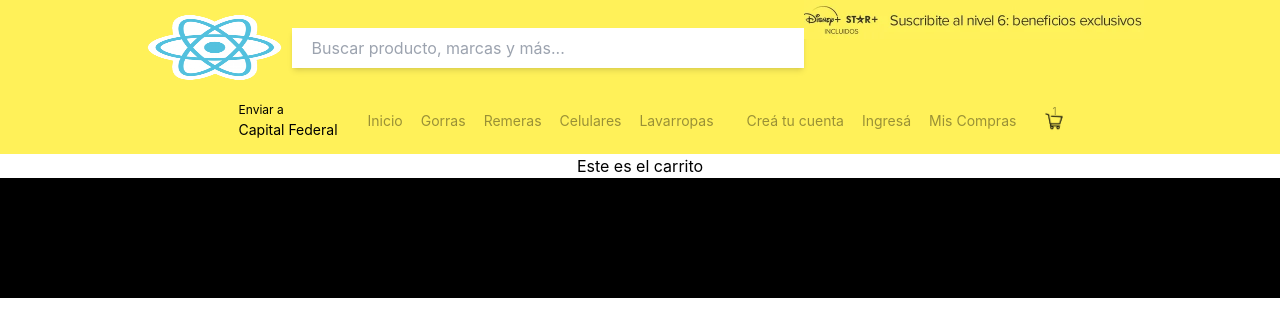
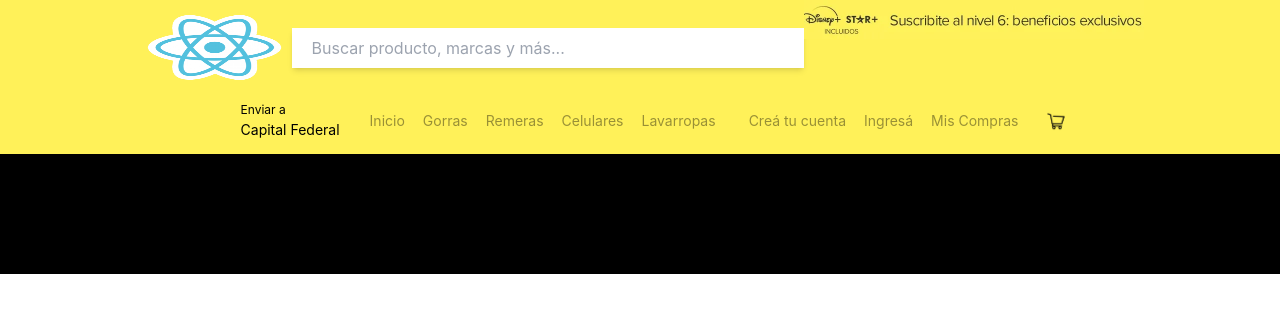
Before and after one commit to DanielTorres-github/e-commerce-CoderHouse, a React (Create React App) app: page /carrito in a window 1280 px wide. Shown: the top 336 px of the page. Built offline with nearby package versions, Linux system fonts and the light colour scheme.

Commit message:
Carrito se actualiza con Context

```diff
--- a/package.json
+++ b/package.json
@@ -7,6 +7,7 @@
     "@testing-library/jest-dom": "^5.16.4",
     "@testing-library/react": "^13.1.1",
     "@testing-library/user-event": "^13.5.0",
+    "firebase": "^9.8.1",
     "react": "^18.0.0",
     "react-dom": "^18.0.0",
     "react-router-dom": "^6.3.0",
--- a/src/components/Carrito/Carrito.jsx
+++ b/src/components/Carrito/Carrito.jsx
@@ -1,15 +1,17 @@
-import React from 'react';
+import React, { useContext } from 'react';
 import { Link } from "react-router-dom"
+import { cartContext } from '../../context/cartContext';
 import "./Carrito.css"
 
 
-
 function Carrito() {
-    const carritoItems = []
+    const {cartList} = useContext(cartContext)
     return (
         <>
-            <div>
-                Este es el carrito
+            <div className='flex flex-col justify-center'>
+                {cartList.map(prod =>
+                    <li> {prod.name} | Cantidad: {prod.cant}</li>
+                    )}
             </div>
         </>
     );
--- a/src/components/ItemCount/ItemCount.jsx
+++ b/src/components/ItemCount/ItemCount.jsx
@@ -6,12 +6,17 @@ function ItemCount({ stock, prod }) {
 
   const [cont, SetCont] = useState(1)
 
-  const { addToCart } = useContext(cartContext)
+  const { addToCart, cartList } = useContext(cartContext)
 
   function sumarProducto(valor) {
     SetCont(cont + valor)
   }
-
+  function alCarrito(cantidad) {
+    addToCart({ ...prod, cant: cantidad })
+  }
+  // console.log("mostrando producto")
+  // console.log(prod)
+  // console.log(cartList)
   return (
     <>
       <div className='flex justify-center items-center'>
@@ -20,13 +25,13 @@ function ItemCount({ stock, prod }) {
             -
           </button>
           <p className="text-center">{stock == 0 ? "No hay stock" : cont}</p>
-          <button onClick={() => sumarProducto(1)} className="text-blue-500" disabled={stock == 0 || cont==stock}>
+          <button onClick={() => sumarProducto(1)} className="text-blue-500" disabled={stock == 0 || cont == stock}>
             +
           </button>
         </div>
         <p className='text-amber-700 font-medium'>Stock: {stock}</p>
       </div>
-      <button onClick={() => addToCart(prod)} className="bg-blue-500 rounded m-3 mb-4 pt-1 pb-1 pl-2 pr-2" disabled={stock==0}>Agregar Producto</button>
+      <button onClick={() => alCarrito(cont)} className="bg-blue-500 rounded m-3 mb-4 pt-1 pb-1 pl-2 pr-2" disabled={stock == 0}>Agregar Producto</button>
     </>
   );
 }
--- a/src/components/ItemListContainer/CardItemList/CardItemList.jsx
+++ b/src/components/ItemListContainer/CardItemList/CardItemList.jsx
@@ -2,7 +2,6 @@ import CardItem from "../CardItem/CardItem";
 
 function CardItemList({ prods, prodSimil }) {
 
-    console.log(prods)
     return (
         <>
             <div className="flex flex-wrap gap-2 justify-center">
--- a/src/context/cartContext.jsx
+++ b/src/context/cartContext.jsx
@@ -6,15 +6,28 @@ export const cartContext = createContext([])
 function CartContextProvider({ children }) {
 
     const [cartList, setCartList] = useState([])
-    const [contador, setContador] = useState(1)
+    const [contador, setContador] = useState("")
+
+    function chequearProducto(item) {
+        if (cartList.some(e => e.id === item.id)) {
+            const itemRepetido = cartList.find(e => e.id === item.id)
+            itemRepetido.cant = itemRepetido.cant + item.cant
+        } else {
+            setCartList([...cartList, item])
+        }
+    }
 
     function addToCart(item) {
-        setCartList(item);
-        setContador(contador + 1)
+        chequearProducto(item)
+        // setCartList([...cartList, item]);
+        setContador(cartList.length)
+
+        console.log(cartList)
+        // setContador(contador + 1)
     }
 
     return (
-        <cartContext.Provider value={{ addToCart, contador }}>
+        <cartContext.Provider value={{ addToCart, contador, cartList }}>
             {children}
         </cartContext.Provider>
     );
--- /dev/null
+++ b/src/firebase/config.js
@@ -0,0 +1,20 @@
+// Import the functions you need from the SDKs you need
+import { initializeApp } from "firebase/app";
+// TODO: Add SDKs for Firebase products that you want to use
+// https://firebase.google.com/docs/web/setup#available-libraries
+
+// Your web app's Firebase configuration
+const firebaseConfig = {
+  apiKey: "AIzaSyBmvoebZJMTY7tgWReBeJs0F2kKypcfMbg",
+  authDomain: "e-commerce-coderhouse-94855.firebaseapp.com",
+  projectId: "e-commerce-coderhouse-94855",
+  storageBucket: "e-commerce-coderhouse-94855.appspot.com",
+  messagingSenderId: "976626079412",
+  appId: "1:976626079412:web:6f36b752b87e89ae0ce9e1",
+};
+
+// Initialize Firebase
+const app = initializeApp(firebaseConfig);
+export default function getFirestoreApp() {
+  return app;
+}
--- a/src/index.js
+++ b/src/index.js
@@ -3,6 +3,9 @@ import ReactDOM from "react-dom/client";
 import "./index.css";
 import App from "./App";
 import reportWebVitals from "./reportWebVitals";
+import getFirestoreApp from "./firebase/config";
+
+getFirestoreApp();
 
 const root = ReactDOM.createRoot(document.getElementById("root"));
 root.render(
```
Also changed, not shown: src/components/ItemListContainer/ItemListContainer.jsx (+28 -0 lines), 1 other file (tests, documents, lock files or other folders).
